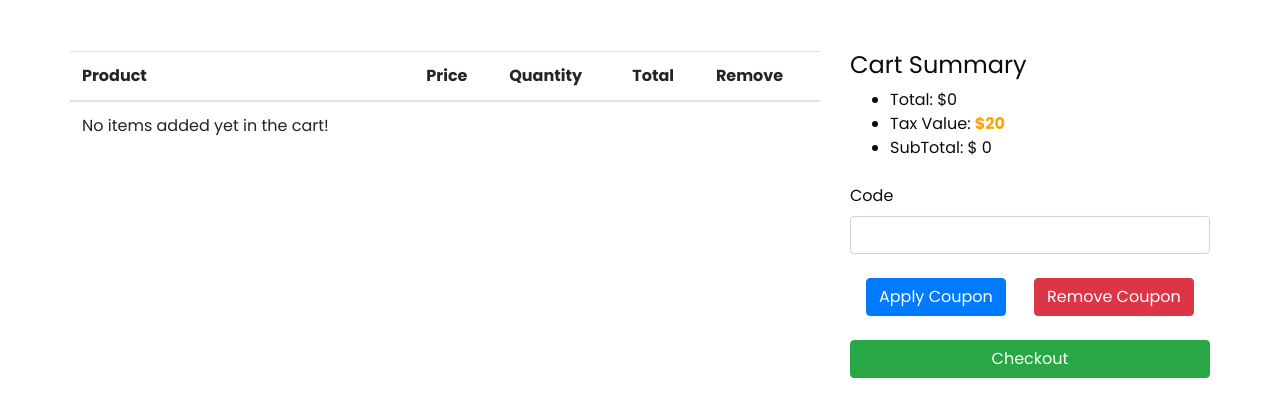
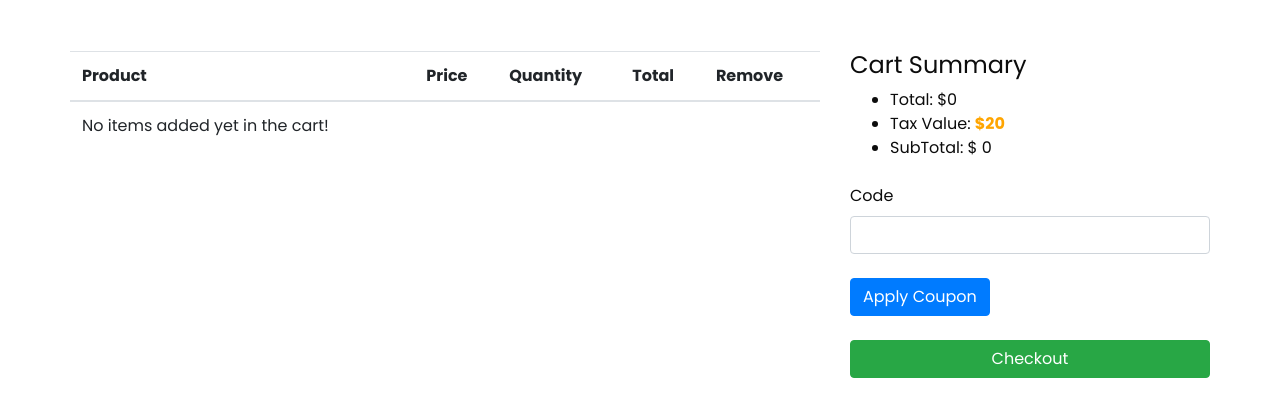
Before and after one commit to MazenShalaby/E-Commerce, a Django app: page /cart/ in a window 1280 px wide. Shown: the part 275-692 px from the top of the page. Run offline with Django 5.2, Linux system fonts and the light colour scheme; tables that the repository leaves empty hold one stand-in row (values such as "Sample post"); parts of the project's set-up code (start-up, migrations or seed data) failed here and were passed over; some libraries are stand-ins or nearby versions.

Commit message:
feat: add conditions of coupon state

```diff
--- a/templates/cart/cart_detail.html
+++ b/templates/cart/cart_detail.html
@@ -93,8 +93,11 @@ Cart
           <form class="coupon_form mt-4" action="{% url 'coupon-apply' %}" method="post">
             {% csrf_token %}
             {{coupon_apply_form|crispy}}
-            <button type="submit" class="btn btn-primary mt-2 ml-3">Apply Coupon</button>
-            <button href="{% url 'coupon-remove' %}" type="submit" class="btn btn-danger mt-2 ml-4">Remove Coupon</button>
+            {% if cart.coupon %}
+            <button href="{% url 'coupon-remove' %}" type="submit" class="btn btn-danger mt-2">Remove Coupon</button>
+            {% else %}
+            <button type="submit" class="btn btn-primary mt-2">Apply Coupon</button>
+            {% endif %}
           </form>
           <a href="{% url 'order-create' %}" class="btn btn-success mt-4 w-100">Checkout</a>
         </div>
```
